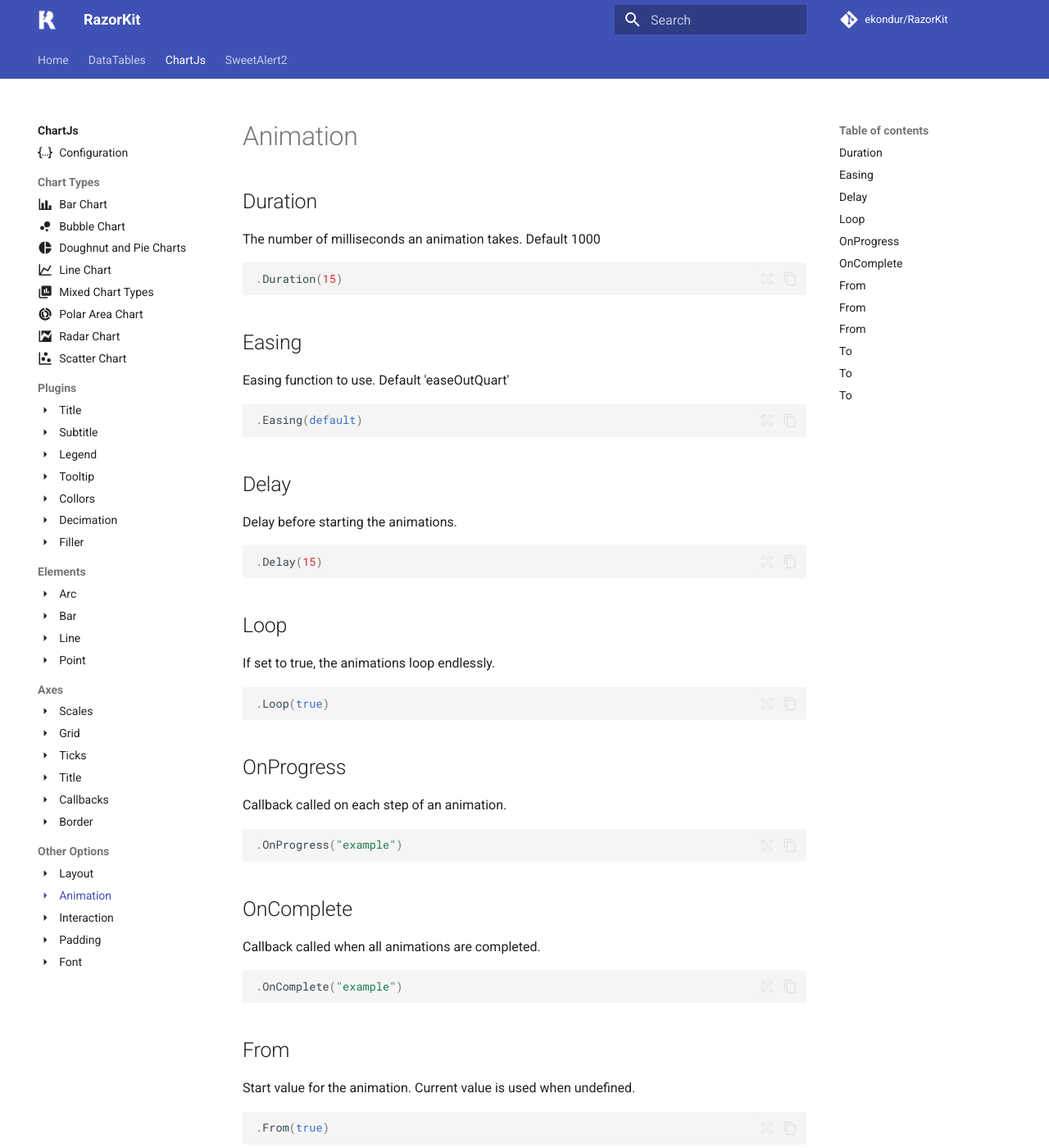
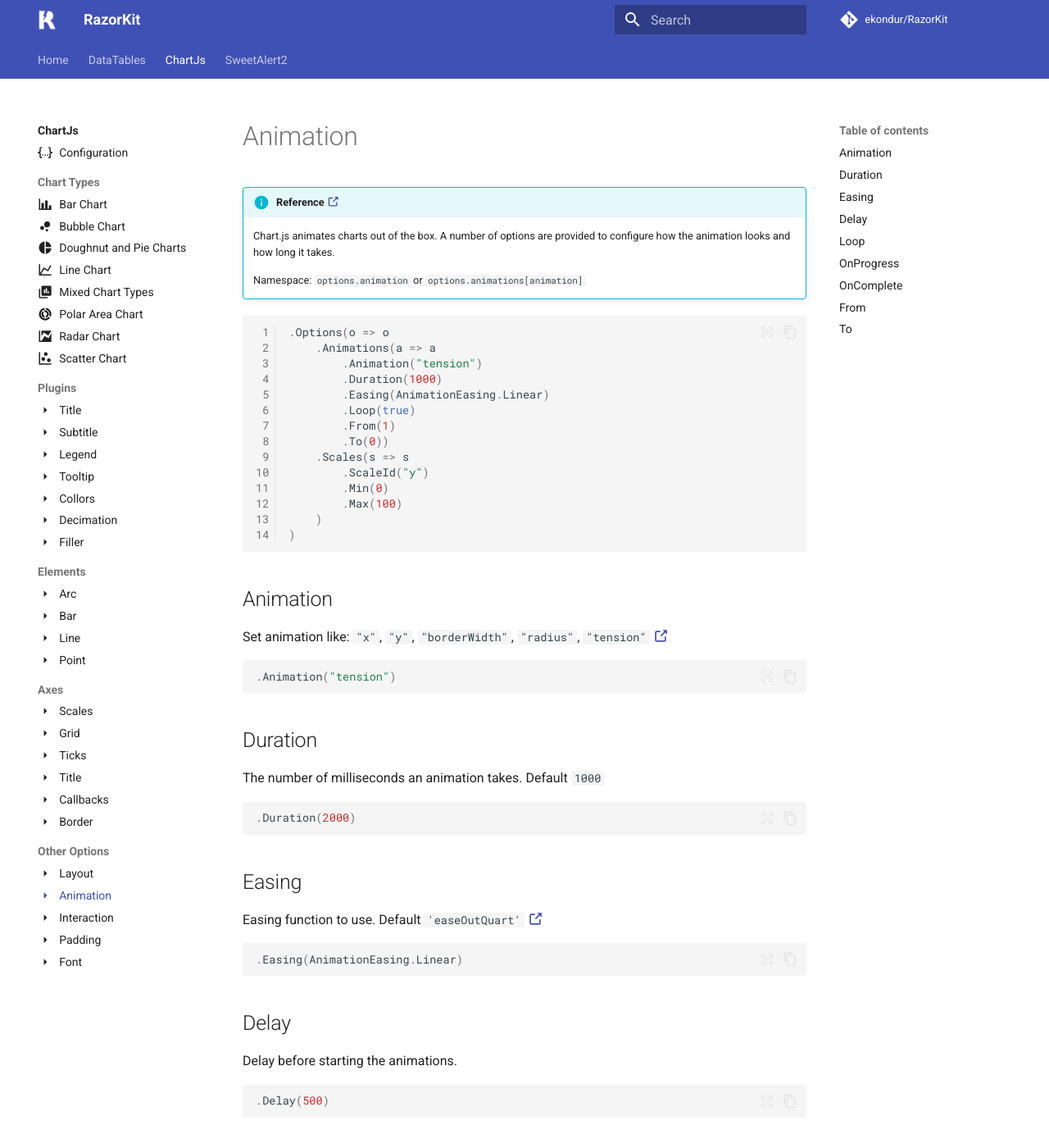
Before and after one commit to ekondur/RazorKit, an MkDocs documentation site: the page built from docs/chartjs/animation.md, in a window 1280 px wide and 1400 px high. Shown: the whole window at 82% size. Built offline with MkDocs 1.6.1 and Material for MkDocs 9.7.7, drawn with Linux system fonts in a browser that asks for light colours; comment, search, counter and statistics services are not loaded; some of the changed text lies outside the part shown.

Commit message:
update animation doc

````diff
--- a/docs/chartjs/animation.md
+++ b/docs/chartjs/animation.md
@@ -2,26 +2,56 @@
 icon: material/menu-right
 ---
 
+!!! info "Reference [:octicons-link-external-16:](https://www.chartjs.org/docs/latest/configuration/animations.html)"
+	Chart.js animates charts out of the box. A number of options are provided to configure how the animation looks and how long it takes.
+
+	Namespace: ```options.animation``` or ```options.animations[animation]```
+
+```csharp linenums="1"
+.Options(o => o
+    .Animations(a => a
+        .Animation("tension")
+        .Duration(1000)
+        .Easing(AnimationEasing.Linear)
+        .Loop(true)
+        .From(1)
+        .To(0))
+    .Scales(s => s
+        .ScaleId("y")
+        .Min(0)
+        .Max(100)
+    )
+)
+```
+
+## Animation
+Set animation like: ```"x"```, ```"y"```, ```"borderWidth"```, ```"radius"```, ```"tension"```
+[:octicons-link-external-16:](https://www.chartjs.org/docs/latest/configuration/animations.html#default-animations)
+```csharp
+.Animation("tension")
+```
+
 ## Duration
-The number of milliseconds an animation takes. Default 1000
+The number of milliseconds an animation takes. Default ```1000```
 ```csharp
-.Duration(15)
+.Duration(2000)
 ```
 
 ## Easing
-Easing function to use. Default 'easeOutQuart'
+Easing function to use. Default ```'easeOutQuart'```
+[:octicons-link-external-16:](https://www.chartjs.org/docs/latest/configuration/animations.html#easing)
 ```csharp
-.Easing(default)
+.Easing(AnimationEasing.Linear)
 ```
 
 ## Delay
 Delay before starting the animations.
 ```csharp
-.Delay(15)
+.Delay(500)
 ```
 
 ## Loop
-If set to true, the animations loop endlessly.
+If set to ```true```, the animations loop endlessly.
 ```csharp
 .Loop(true)
 ```
@@ -29,13 +59,13 @@ If set to true, the animations loop endlessly.
 ## OnProgress
 Callback called on each step of an animation.
 ```csharp
-.OnProgress("example")
+.OnProgress("functionName")
 ```
 
 ## OnComplete
 Callback called when all animations are completed.
 ```csharp
-.OnComplete("example")
+.OnComplete("functionName")
 ```
 
 ## From
@@ -43,17 +73,13 @@ Start value for the animation. Current value is used when undefined.
 ```csharp
 .From(true)
 ```
-
-## From
-Start value for the animation. Current value is used when undefined.
+Or, number:
 ```csharp
-.From(15)
+.From(0)
 ```
-
-## From
-Start value for the animation. Current value is used when undefined.
+Or, color:
 ```csharp
-.From("example")
+.From("green")
 ```
 
 ## To
@@ -61,15 +87,11 @@ End value for the animation. Updated value is used when undefined
 ```csharp
 .To(true)
 ```
-
-## To
-End value for the animation. Updated value is used when undefined
+Or, number:
 ```csharp
-.To(15)
+.To(1)
 ```
-
-## To
-End value for the animation. Updated value is used when undefined
+Or, color:
 ```csharp
-.To("example")
+.To("yellow")
 ```
````
